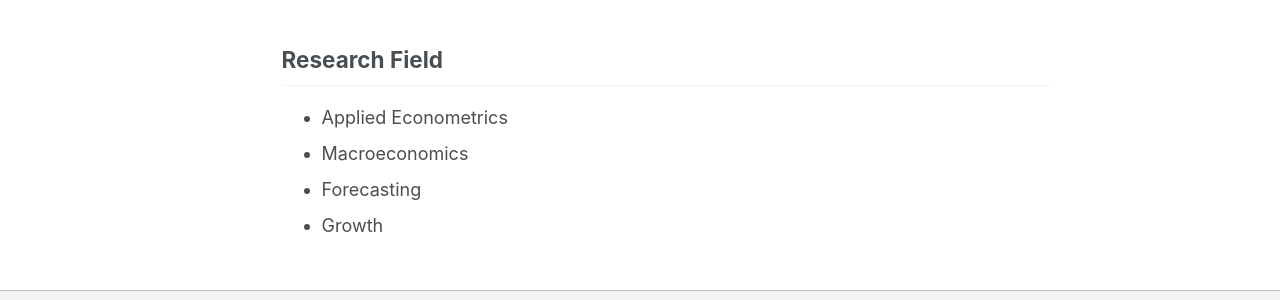
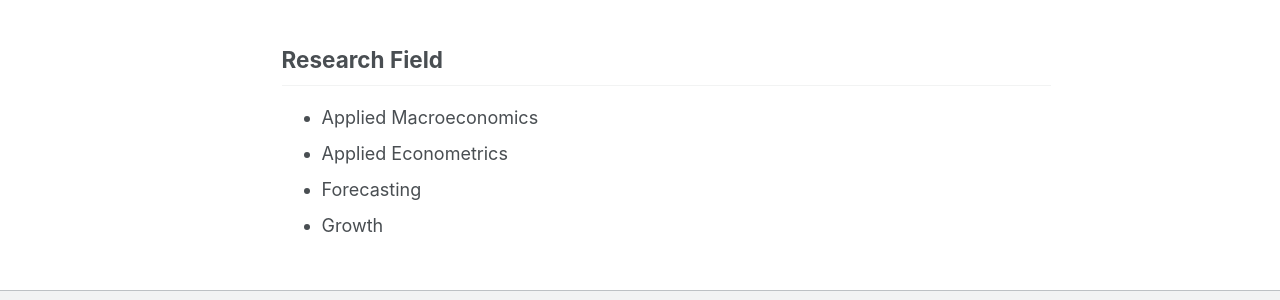
Before and after one commit to Reina-Kawai/Reina-Kawai.github.io, a Jekyll site: the page built from _pages/about.md, in a window 1280 px wide and 1136 px high. Shown: the part 690-990 px from the top of the window. Built offline with Jekyll 4.4.1, drawn with Linux system fonts in a browser that asks for light colours.

Commit message:
Update about.md

```diff
--- a/_pages/about.md
+++ b/_pages/about.md
@@ -30,7 +30,7 @@ Professor Hiro Ito (committee) : [ito@pdx.edu](mailto:ito@pdx.edu)
 
 Research Field
 ------
+* Applied Macroeconomics
 * Applied Econometrics
-* Macroeconomics
 * Forecasting
 * Growth
```
